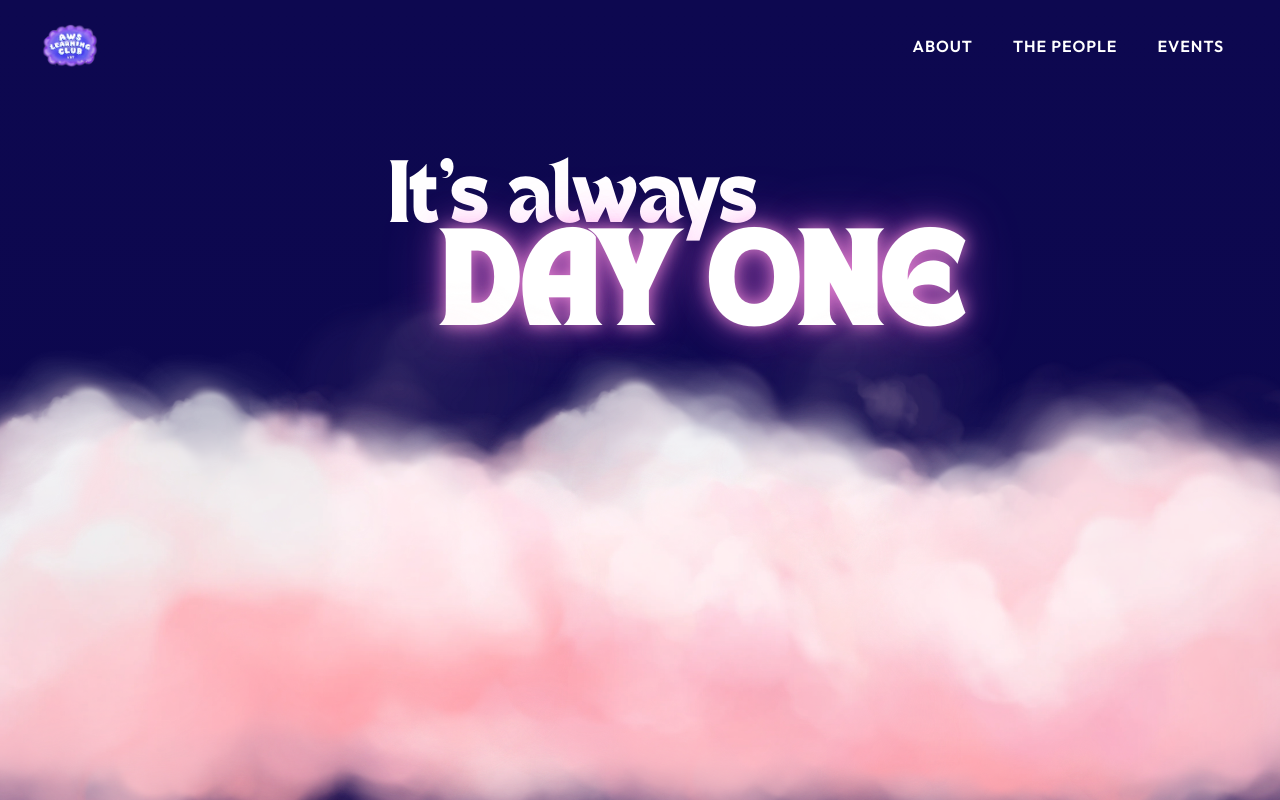
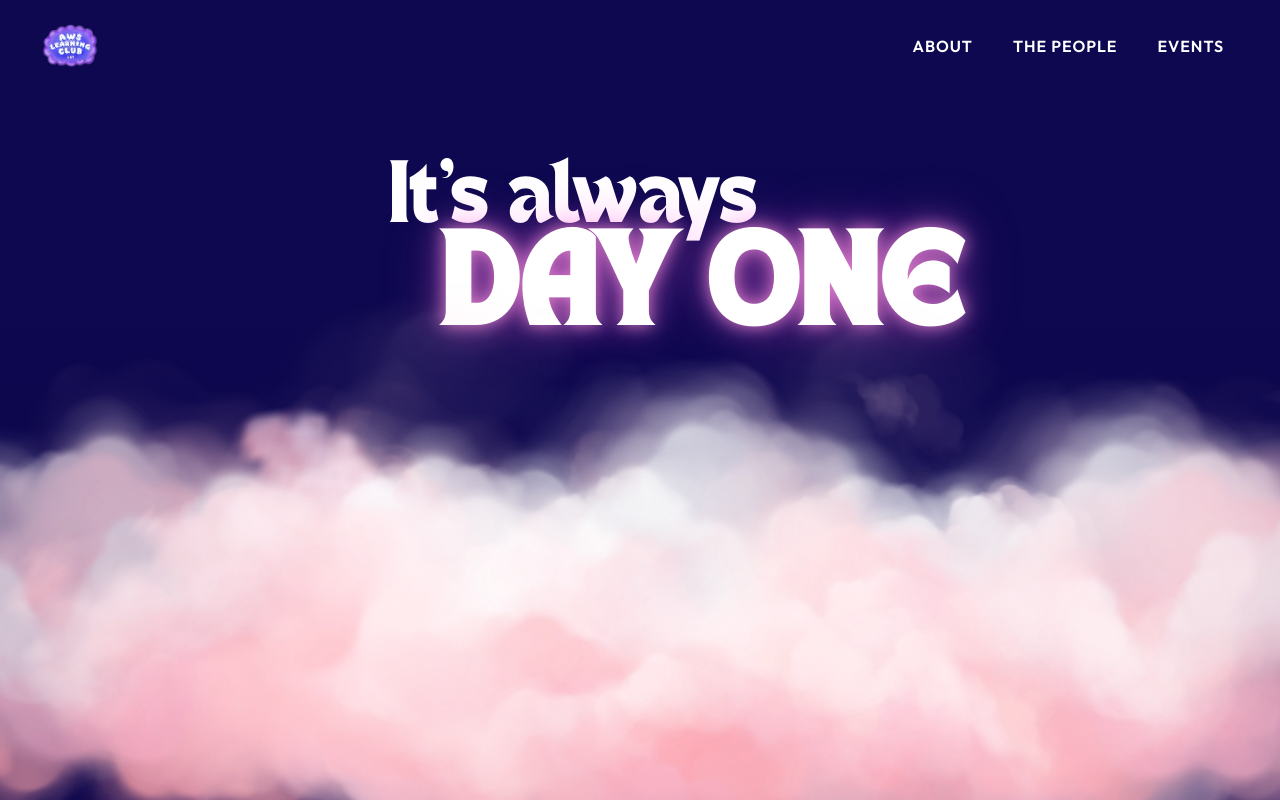
Before and after one commit to aws-ust/aws-recruitment, a Next.js app: page / in a window 1280 px wide. Shown: the top 800 px of the page. Built offline with nearby package versions, Linux system fonts and the light colour scheme.

Commit message:
feat: cloud improvements

```diff
--- a/src/components/clouds.module.scss
+++ b/src/components/clouds.module.scss
@@ -39,10 +39,12 @@
 }
 
 .cloud5 {
+  top: 12%;
   left: 10%;
 }
 
 .cloud6 {
+  top: 8%;
   right: 30%;
 }
 
@@ -55,33 +57,10 @@
 }
 
 .cloud9 {
+  top: 12%;
   left: 20%;
 }
 
 .cloud10 {
-  right: 55%;
+  right: 50%;
 }
-
-.cloud11 {
-  left: 75%;
-}
-
-.cloud12 {
-  right: 10%;
-}
-
-.cloud13 {
-  left: 50%;
-}
-
-.cloud14 {
-  right: 65%;
-}
-
-.cloud15 {
-  left: 5%;
-}
-
-.cloud16 {
-  right: 45%;
-}
--- a/src/components/clouds.tsx
+++ b/src/components/clouds.tsx
@@ -142,51 +142,6 @@ export const Clouds: React.FC = () => {
       <motion.div
         className={`${styles.cloud} ${styles.cloud10}`}
         animate={{
-          y: [0, -23, 0],
-        }}
-        transition={{
-          duration: 9.3,
-          repeat: Infinity,
-          ease: "easeInOut",
-          delay: 0.3,
-        }}
-      >
-        <Image src="/pink_clouds/5.webp" alt="" fill />
-      </motion.div>
-
-      <motion.div
-        className={`${styles.cloud} ${styles.cloud11}`}
-        animate={{
-          y: [0, -17, 0],
-        }}
-        transition={{
-          duration: 6.8,
-          repeat: Infinity,
-          ease: "easeInOut",
-          delay: 2.8,
-        }}
-      >
-        <Image src="/pink_clouds/3.webp" alt="" fill />
-      </motion.div>
-
-      <motion.div
-        className={`${styles.cloud} ${styles.cloud12}`}
-        animate={{
-          y: [0, -20, 0],
-        }}
-        transition={{
-          duration: 8.2,
-          repeat: Infinity,
-          ease: "easeInOut",
-          delay: 1.2,
-        }}
-      >
-        <Image src="/pink_clouds/6.webp" alt="" fill />
-      </motion.div>
-
-      <motion.div
-        className={`${styles.cloud} ${styles.cloud13}`}
-        animate={{
           y: [0, -24, 0],
         }}
         transition={{
@@ -198,51 +153,6 @@ export const Clouds: React.FC = () => {
       >
         <Image src="/pink_clouds/2.webp" alt="" fill />
       </motion.div>
-
-      <motion.div
-        className={`${styles.cloud} ${styles.cloud14}`}
-        animate={{
-          y: [0, -15, 0],
-        }}
-        transition={{
-          duration: 5.8,
-          repeat: Infinity,
-          ease: "easeInOut",
-          delay: 2.1,
-        }}
-      >
-        <Image src="/pink_clouds/4.webp" alt="" fill />
-      </motion.div>
-
-      <motion.div
-        className={`${styles.cloud} ${styles.cloud15}`}
-        animate={{
-          y: [0, -18, 0],
-        }}
-        transition={{
-          duration: 7.1,
-          repeat: Infinity,
-          ease: "easeInOut",
-          delay: 1.9,
-        }}
-      >
-        <Image src="/pink_clouds/1.webp" alt="" fill />
-      </motion.div>
-
-      <motion.div
-        className={`${styles.cloud} ${styles.cloud16}`}
-        animate={{
-          y: [0, -22, 0],
-        }}
-        transition={{
-          duration: 9.1,
-          repeat: Infinity,
-          ease: "easeInOut",
-          delay: 0.1,
-        }}
-      >
-        <Image src="/pink_clouds/5.webp" alt="" fill />
-      </motion.div>
     </div>
   );
 };
--- a/src/components/hero_header.module.scss
+++ b/src/components/hero_header.module.scss
@@ -27,6 +27,12 @@
   filter: blur(0.3px);
 }
 
+@media (max-width: 1024px) {
+  .wrapper {
+    margin-bottom: 50vh;
+  }
+}
+
 @media (max-width: 768px) {
   .topText {
     font-size: 2rem;
--- a/src/components/navbar.module.scss
+++ b/src/components/navbar.module.scss
@@ -86,7 +86,7 @@ $navbar-backdrop-filter: blur(25px);
   top: 0;
   left: 0;
   width: 100vw;
-  z-index: 100;
+  z-index: 9999;
   transition: all 0.3s ease;
   padding: 1rem 0;
   display: none;
@@ -110,7 +110,7 @@ $navbar-backdrop-filter: blur(25px);
   top: 0;
   left: 0;
   width: 100vw;
-  z-index: 99;
+  z-index: 9999;
   max-height: 0;
   overflow: hidden;
   transition: all 0.3s ease;
--- a/src/components/sections/hero.module.scss
+++ b/src/components/sections/hero.module.scss
@@ -15,6 +15,7 @@
   flex-direction: column;
   align-items: center;
   position: relative;
+  margin-bottom: 30vh;
 }
 
 .mascotLinksContainer {
@@ -31,6 +32,12 @@
   width: 100%;
   display: flex;
   justify-content: center;
+}
+
+@media (max-width: 1024px) {
+  .mainGraphic {
+    justify-content: center;
+  }
 }
 
 @media (max-width: 768px) {
```
